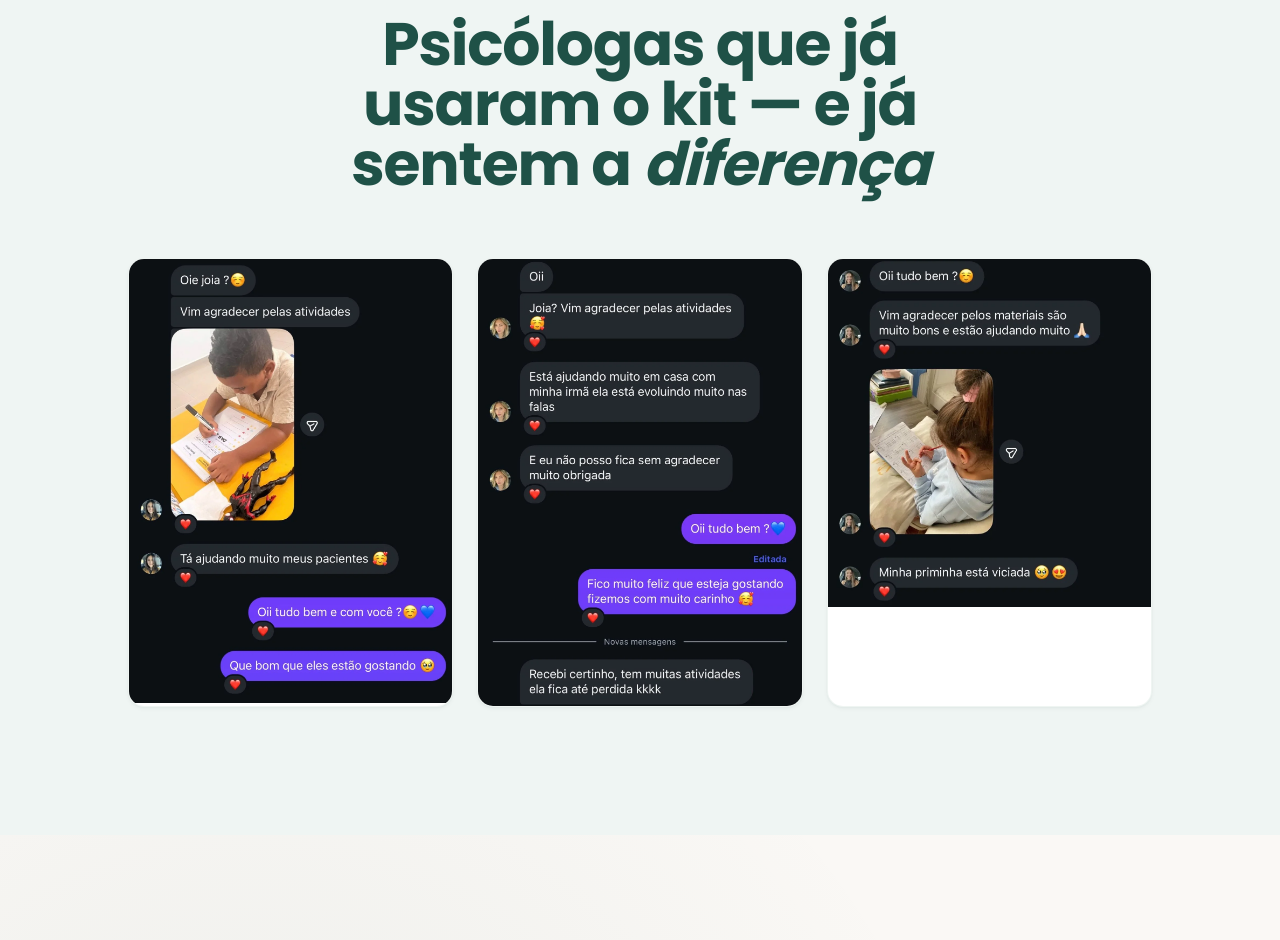
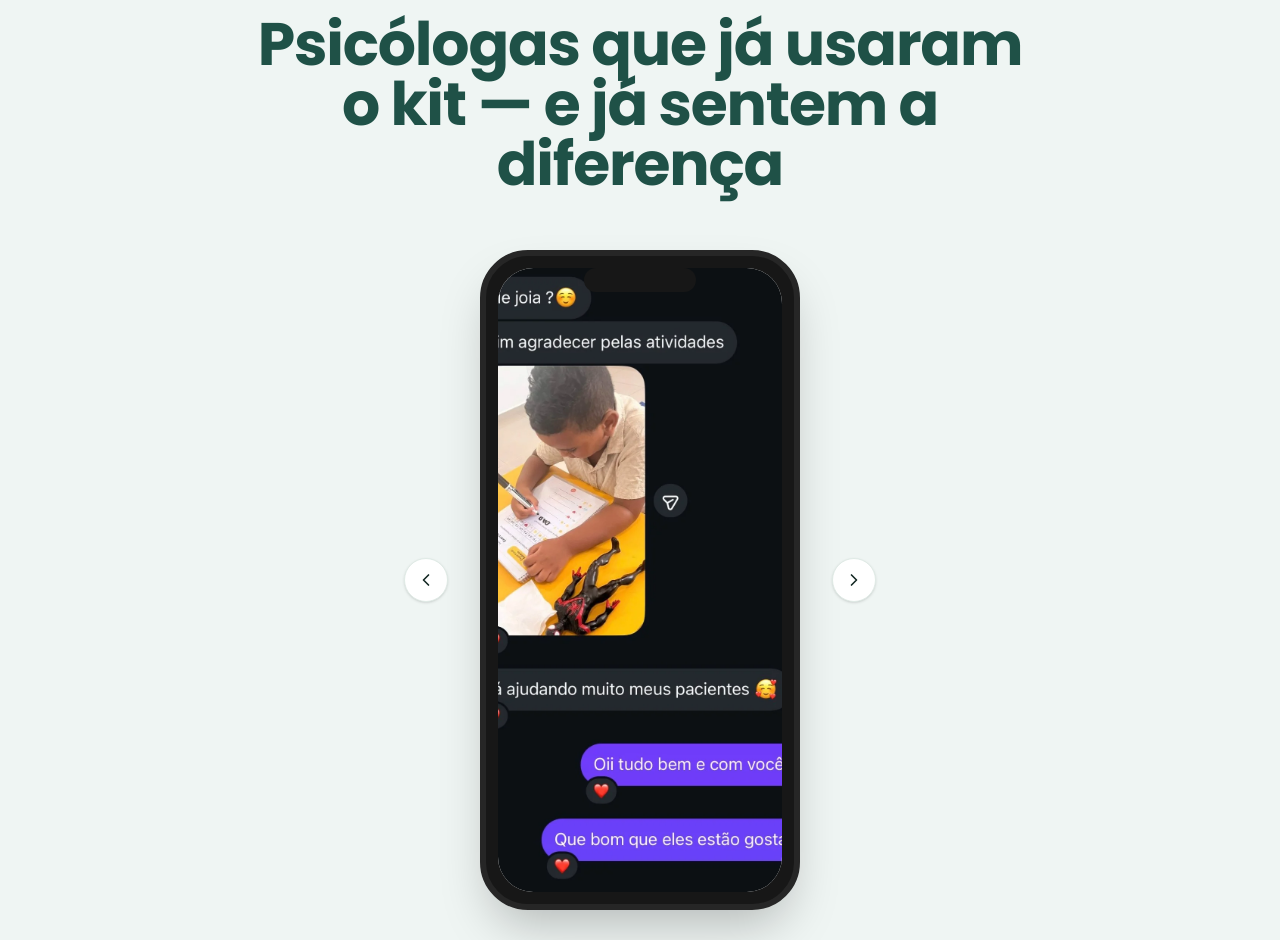
Before and after one commit to chats3108/kit-consultorio-ludico, a React (Vite) app: page / in a window 1280 px wide. Shown: the part 5860-6800 px from the top of the page. Built offline with nearby package versions, Linux system fonts and the light colour scheme; the HTML template or start-up script is replaced by a standard one.

Commit message:
Changes
Co-authored-by: tavaresprimeshopify-ops <239509785+tavaresprimeshopify-ops@users.noreply.github.com>

```diff
--- a/src/components/SocialProof.tsx
+++ b/src/components/SocialProof.tsx
@@ -1,26 +1,87 @@
+import { useState } from "react";
+import { ChevronLeft, ChevronRight } from "lucide-react";
 import dep1 from "@/assets/kit/dep1.webp";
 import dep2 from "@/assets/kit/dep2.webp";
 import dep4 from "@/assets/kit/dep4.webp";
 
 const SocialProof = () => {
+  const deps = [dep1, dep2, dep4];
+  const [index, setIndex] = useState(0);
+
+  const prev = () => setIndex((i) => (i - 1 + deps.length) % deps.length);
+  const next = () => setIndex((i) => (i + 1) % deps.length);
+
   return (
     <section className="py-20 md:py-32 bg-muted">
       <div className="container mx-auto px-6">
-        <div className="max-w-3xl mx-auto text-center mb-16">
+        <div className="max-w-3xl mx-auto text-center mb-14">
           <span className="text-[11px] uppercase tracking-[0.2em] text-accent font-semibold">
             Depoimentos
           </span>
-          <h2 className="text-4xl md:text-5xl lg:text-6xl text-primary mt-4 text-balance">
-            Psicólogas que já usaram o kit — e já sentem a <em className="italic">diferença</em>
+          <h2 className="text-4xl md:text-5xl lg:text-6xl text-primary mt-4 font-bold">
+            Psicólogas que já usaram o kit — e já sentem a diferença
           </h2>
         </div>
 
-        <div className="grid sm:grid-cols-2 lg:grid-cols-3 gap-6 max-w-5xl mx-auto">
-          {[dep1, dep2, dep4].map((src, i) => (
-            <div key={i} className="bg-card rounded-2xl overflow-hidden card-premium border border-border/50">
-              <img src={src} alt={`Depoimento ${i + 1}`} className="w-full h-auto" />
+        <div className="flex flex-col items-center">
+          <div className="relative flex items-center gap-4 md:gap-8">
+            <button
+              onClick={prev}
+              aria-label="Anterior"
+              className="hidden sm:flex h-11 w-11 rounded-full bg-card border border-border items-center justify-center shadow hover:bg-primary hover:text-primary-foreground transition"
+            >
+              <ChevronLeft className="h-5 w-5" />
+            </button>
+
+            {/* Phone frame */}
+            <div className="relative w-[280px] sm:w-[320px] h-[580px] sm:h-[660px] bg-neutral-900 rounded-[3rem] p-3 shadow-2xl border-[6px] border-neutral-800">
+              <div className="absolute top-3 left-1/2 -translate-x-1/2 w-28 h-6 bg-neutral-900 rounded-full z-10" />
+              <div className="relative w-full h-full rounded-[2.2rem] overflow-hidden bg-white">
+                {deps.map((src, i) => (
+                  <img
+                    key={i}
+                    src={src}
+                    alt={`Depoimento ${i + 1}`}
+                    className={`absolute inset-0 w-full h-full object-cover transition-opacity duration-500 ${
+                      i === index ? "opacity-100" : "opacity-0"
+                    }`}
+                  />
+                ))}
+              </div>
             </div>
-          ))}
+
+            <button
+              onClick={next}
+              aria-label="Próximo"
+              className="hidden sm:flex h-11 w-11 rounded-full bg-card border border-border items-center justify-center shadow hover:bg-primary hover:text-primary-foreground transition"
+            >
+              <ChevronRight className="h-5 w-5" />
+            </button>
+          </div>
+
+          {/* Dots */}
+          <div className="flex items-center gap-2 mt-8">
+            {deps.map((_, i) => (
+              <button
+                key={i}
+                onClick={() => setIndex(i)}
+                aria-label={`Ir para depoimento ${i + 1}`}
+                className={`h-2.5 rounded-full transition-all ${
+                  i === index ? "w-8 bg-primary" : "w-2.5 bg-primary/25"
+                }`}
+              />
+            ))}
+          </div>
+
+          {/* Mobile arrows */}
+          <div className="flex sm:hidden gap-4 mt-4">
+            <button onClick={prev} className="h-10 w-10 rounded-full bg-card border border-border flex items-center justify-center">
+              <ChevronLeft className="h-4 w-4" />
+            </button>
+            <button onClick={next} className="h-10 w-10 rounded-full bg-card border border-border flex items-center justify-center">
+              <ChevronRight className="h-4 w-4" />
+            </button>
+          </div>
         </div>
       </div>
     </section>
```
